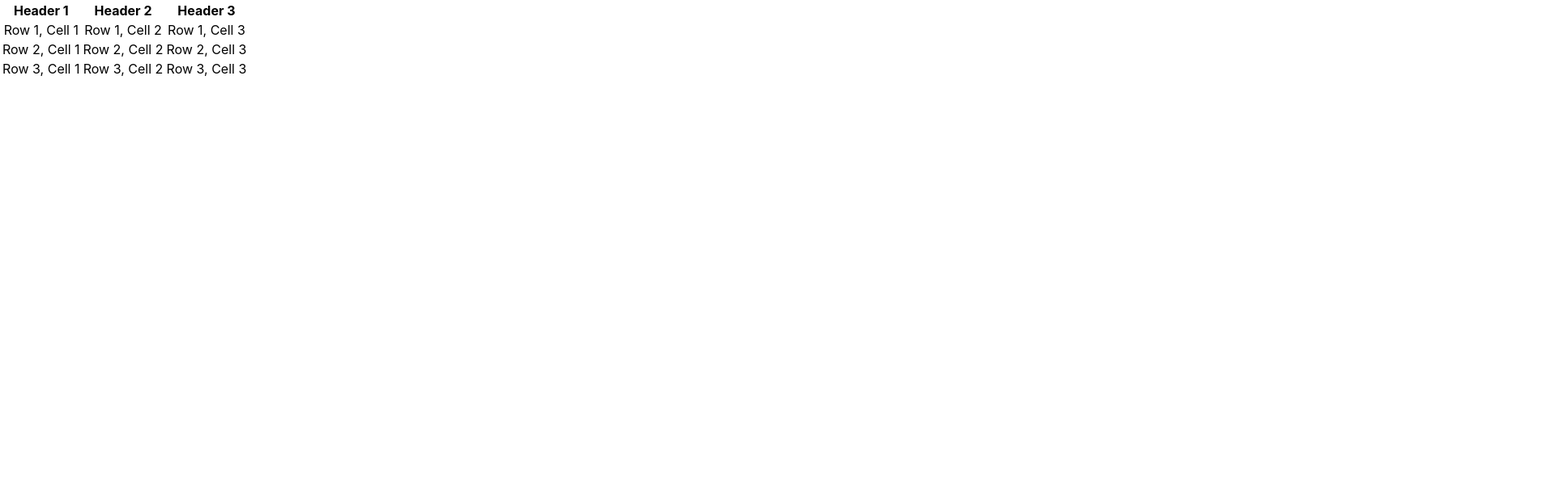
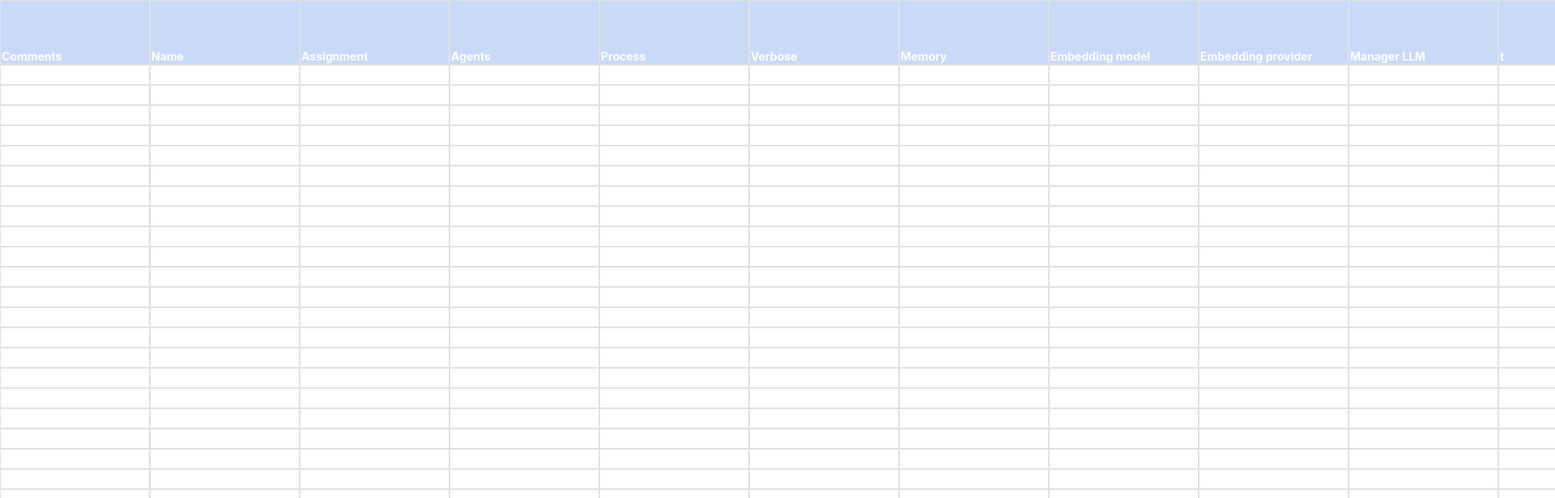
Before and after one commit to MarkKlep/sheet-ui, a React (Create React App) app in the folder app/: page / in a window 1280 px wide. Shown: the top 616 px of the page at 81% size, 1920 px wide, since content can reach past the window. Built offline with nearby package versions, Linux system fonts and the light colour scheme.

Commit message:
init table

```diff
--- a/app/package.json
+++ b/app/package.json
@@ -13,6 +13,7 @@
     "react": "^18.3.1",
     "react-dom": "^18.3.1",
     "react-scripts": "5.0.1",
+    "sass": "^1.77.8",
     "typescript": "^4.9.5",
     "web-vitals": "^2.1.4"
   },
--- /dev/null
+++ b/app/src/components/table/cell.tsx
@@ -0,0 +1,43 @@
+import { FC } from "react";
+
+type CellProps = {
+  cellData: string;
+  rowIndex: number;
+  cellIndex: number;
+  focusedCell: { row: number; cell: number } | null;
+  setFocusedCell: (cell: { row: number; cell: number } | null) => void;
+  handleFillCell: (
+    rowIndex: number,
+    cellIndex: number,
+    cellData: string,
+  ) => void;
+};
+
+export const Cell: FC<CellProps> = (props) => {
+  const {
+    cellData,
+    rowIndex,
+    cellIndex,
+    focusedCell,
+    setFocusedCell,
+    handleFillCell,
+  } = props;
+
+  return (
+    <td
+      className={
+        focusedCell?.row === rowIndex && focusedCell?.cell === cellIndex
+          ? "focused-cell"
+          : ""
+      }
+    >
+      <input
+        type='text'
+        value={cellData}
+        onFocus={() => setFocusedCell({ row: rowIndex, cell: cellIndex })}
+        onBlur={() => setFocusedCell(null)}
+        onChange={(e) => handleFillCell(rowIndex, cellIndex, e.target.value)}
+      />
+    </td>
+  );
+};
--- /dev/null
+++ b/app/src/components/table/row.tsx
@@ -0,0 +1,34 @@
+import { FC } from "react";
+import { Cell } from "./cell";
+
+type RowProps = {
+  row: string[];
+  rowIndex: number;
+  focusedCell: { row: number; cell: number } | null;
+  setFocusedCell: (cell: { row: number; cell: number } | null) => void;
+  handleFillCell: (
+    rowIndex: number,
+    cellIndex: number,
+    cellData: string,
+  ) => void;
+};
+
+export const Row: FC<RowProps> = (props) => {
+  const { row, rowIndex, focusedCell, setFocusedCell, handleFillCell } = props;
+
+  return (
+    <tr>
+      {row.map((cellData, cellIndex) => (
+        <Cell
+          key={cellIndex}
+          cellData={cellData}
+          rowIndex={rowIndex}
+          cellIndex={cellIndex}
+          focusedCell={focusedCell}
+          setFocusedCell={setFocusedCell}
+          handleFillCell={handleFillCell}
+        />
+      ))}
+    </tr>
+  );
+};
--- a/app/src/components/table/table.tsx
+++ b/app/src/components/table/table.tsx
@@ -1,32 +1,53 @@
-
+import { useState } from "react";
+import { COLUMNS, FIRST_N_ROWS } from "../../constants";
+import { Row } from "./row";
+import "../../styles/table.scss";
 
 export const Table = () => {
+  const [data, setData] = useState<string[][]>(
+    Array(FIRST_N_ROWS).fill(Array(COLUMNS.length).fill("")),
+  );
+  const [focusedCell, setFocusedCell] = useState<{
+    row: number;
+    cell: number;
+  } | null>(null);
+
+  const handleFillCell = (
+    rowIndex: number,
+    cellIndex: number,
+    cellData: string,
+  ) => {
+    const updatedTable = data.map((row, currRowIndex) =>
+      rowIndex === currRowIndex
+        ? row.map((cell, currCellIndex) =>
+            cellIndex === currCellIndex ? cellData : cell,
+          )
+        : row,
+    );
+    setData(updatedTable);
+  };
+
   return (
     <table>
       <thead>
         <tr>
-            <th>Header 1</th>
-            <th>Header 2</th>
-            <th>Header 3</th>
+          {COLUMNS.map((column) => (
+            <td key={column}>{column}</td>
+          ))}
         </tr>
       </thead>
       <tbody>
-            <tr>
-            <td>Row 1, Cell 1</td>
-            <td>Row 1, Cell 2</td>
-            <td>Row 1, Cell 3</td>
-            </tr>
-            <tr>
-            <td>Row 2, Cell 1</td>
-            <td>Row 2, Cell 2</td>
-            <td>Row 2, Cell 3</td>
-            </tr>
-            <tr>
-            <td>Row 3, Cell 1</td>
-            <td>Row 3, Cell 2</td>
-            <td>Row 3, Cell 3</td>
-            </tr>
+        {data.map((row, rowIndex) => (
+          <Row
+            key={rowIndex}
+            row={row}
+            rowIndex={rowIndex}
+            focusedCell={focusedCell}
+            setFocusedCell={setFocusedCell}
+            handleFillCell={handleFillCell}
+          />
+        ))}
       </tbody>
     </table>
-  )
-}
+  );
+};
--- a/app/src/constants.ts
+++ b/app/src/constants.ts
@@ -0,0 +1,17 @@
+export const FIRST_N_ROWS = 60;
+
+export const COLUMNS = [
+  "Comments",
+  "Name",
+  "Assignment",
+  "Agents",
+  "Process",
+  "Verbose",
+  "Memory",
+  "Embedding model",
+  "Embedding provider",
+  "Manager LLM",
+  "t",
+  "num_ctx",
+  "Manager LLM Provider",
+];
--- a/app/src/index.css
+++ b/app/src/index.css
@@ -1,13 +1,17 @@
+html {
+  font-size: 14px;
+}
+
 body {
   margin: 0;
-  font-family: -apple-system, BlinkMacSystemFont, 'Segoe UI', 'Roboto', 'Oxygen',
-    'Ubuntu', 'Cantarell', 'Fira Sans', 'Droid Sans', 'Helvetica Neue',
+  font-family: -apple-system, BlinkMacSystemFont, "Segoe UI", "Roboto", "Oxygen",
+    "Ubuntu", "Cantarell", "Fira Sans", "Droid Sans", "Helvetica Neue",
     sans-serif;
   -webkit-font-smoothing: antialiased;
   -moz-osx-font-smoothing: grayscale;
 }
 
 code {
-  font-family: source-code-pro, Menlo, Monaco, Consolas, 'Courier New',
+  font-family: source-code-pro, Menlo, Monaco, Consolas, "Courier New",
     monospace;
 }
--- /dev/null
+++ b/app/src/styles/table.scss
@@ -0,0 +1,50 @@
+table {
+  width: 80%;
+  border-spacing: 0;
+
+  //cells
+  td {
+    height: 1.5rem;
+    border: 1px solid #e1e1e1;
+    text-align: center;
+
+    input {
+      height: 100%;
+      margin: 0;
+      border: none;
+      box-sizing: border-box;
+      caret-color: transparent;
+
+      &:focus {
+        outline: none;
+        cursor: default;
+      }
+
+      &:hover {
+        cursor: default;
+      }
+    }
+  }
+
+  //focused cell
+  .focused-cell {
+    outline: 0.2rem solid #1a73e8;
+    outline-offset: -0.1rem;
+  }
+
+  //first row
+  thead {
+    height: 80px;
+    background-color: #c9daf8;
+    cursor: default;
+
+    //header cells
+    td {
+      color: #fff;
+      font-weight: bold;
+      width: 80px;
+      vertical-align: bottom;
+      text-align: left;
+    }
+  }
+}
```
Also changed, not shown: app/src/App.tsx (+5 -3 lines), 1 other file (tests, documents, lock files or other folders). Lines whose indentation alone changed are shown as unchanged.
